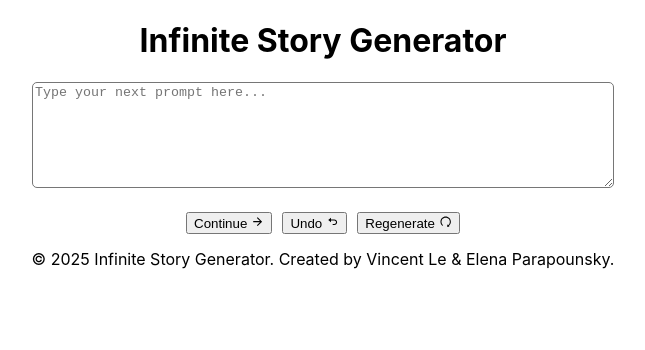
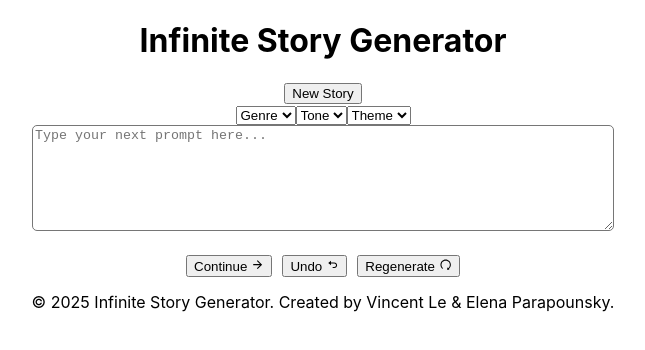
Before and after one commit to eparapounsky/infinite-story, a React (Create React App) app in the folder frontend/: page / in a window 1280 px wide. Shown: the top 350 px of the page, without its empty margins (317-962 px from the left). Built offline with nearby package versions, Linux system fonts and the light colour scheme.

Commit message:
add new story button & option dropdowns

```diff
--- a/frontend/src/App.js
+++ b/frontend/src/App.js
@@ -6,11 +6,17 @@ import { AiOutlineRedo } from "react-icons/ai";
 function App() {
   return (
     <div className="App">
-      {/* <header className="App-header">
-        <p>Infinite Story Generator</p>
-      </header> */}
 
-      <h1>Infinite Story Generator</h1>
+      <div className="header">
+        <h1>Infinite Story Generator</h1>
+        <button>New Story</button>
+      </div>
+
+      <div className="dropdowns">
+        <select><option value="">Genre</option></select>
+        <select><option value="">Tone</option></select>
+        <select><option value="">Theme</option></select>
+      </div>
 
       <textarea placeholder="Type your next prompt here..."></textarea>
 
```
